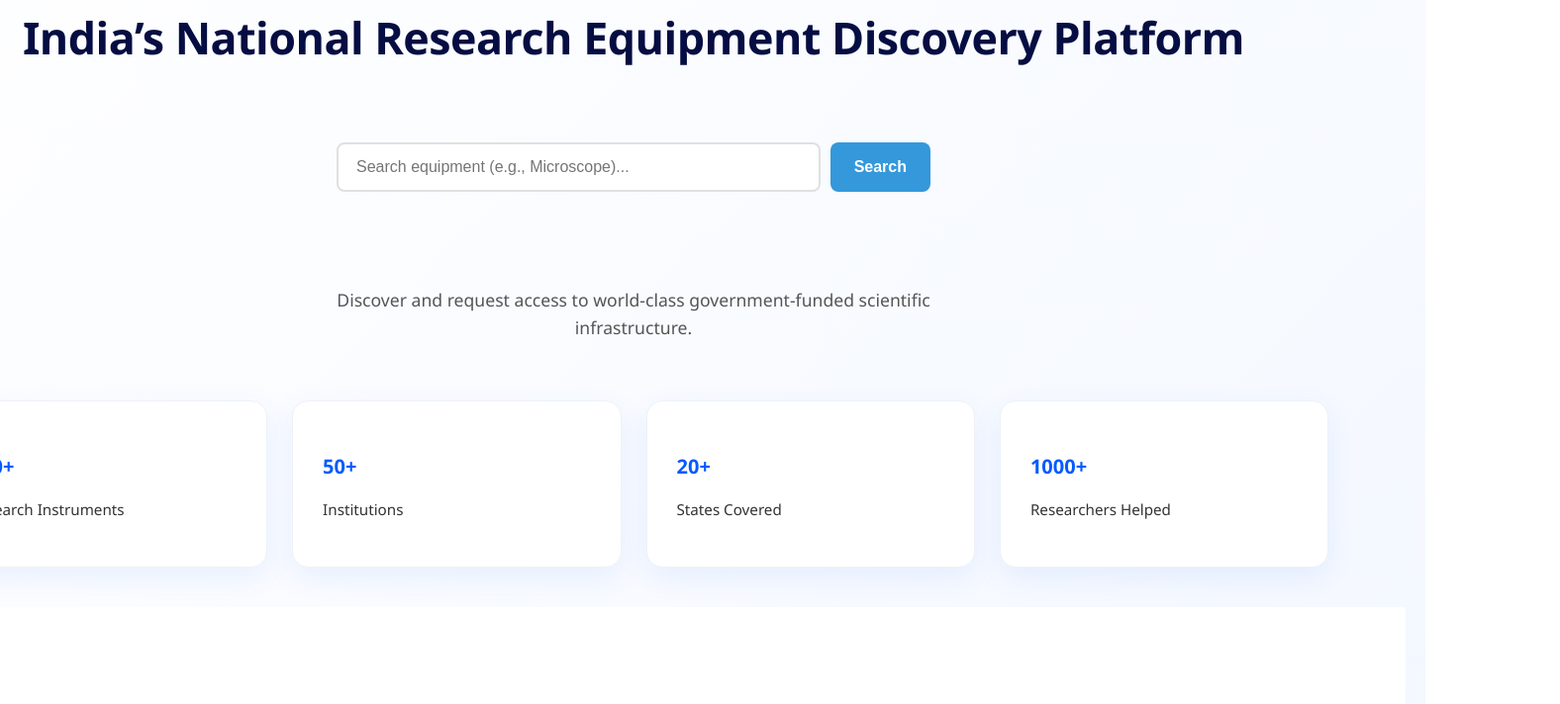
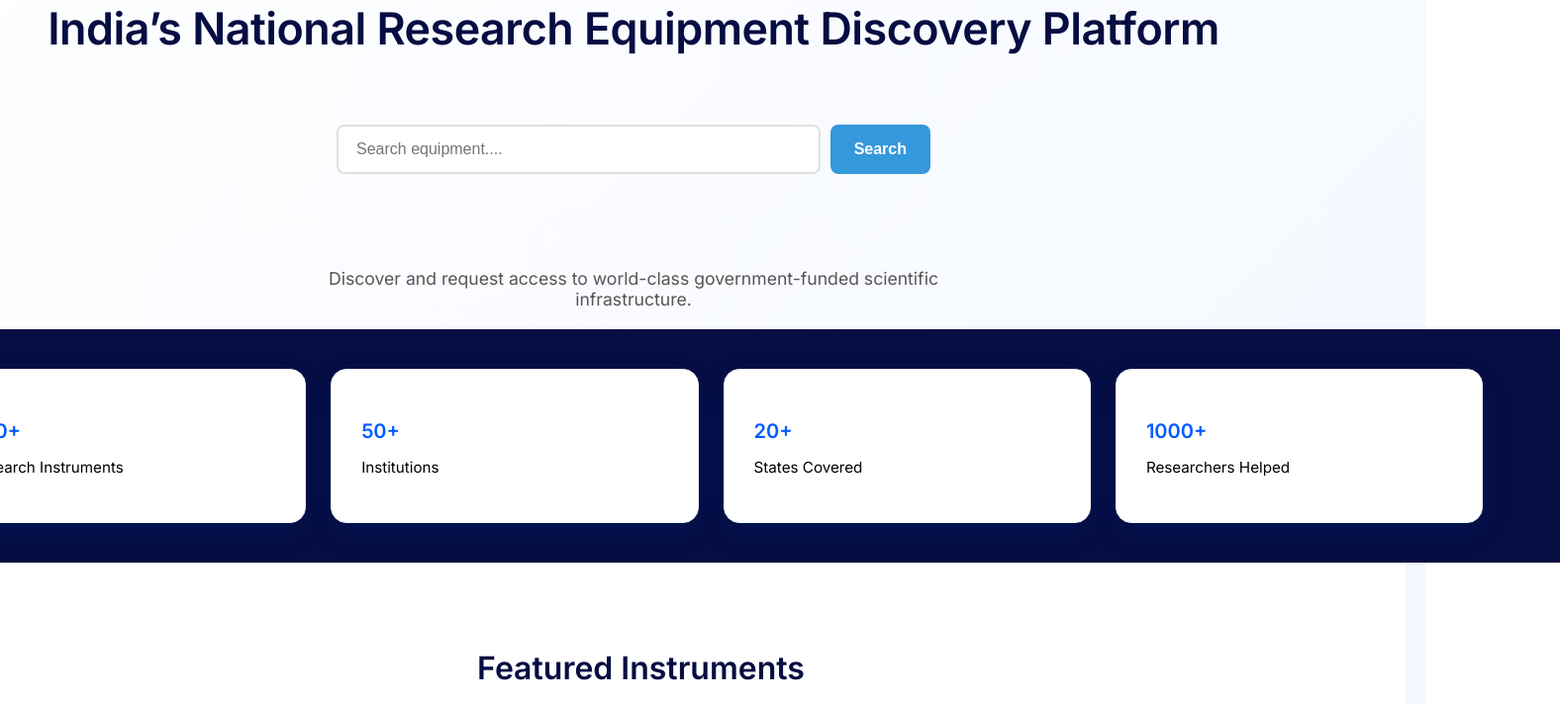
Before and after one commit to Nantha-Code/equipnet-india, a React (Vite) app: page / in a window 1280 px wide. Shown: the part 500-1212 px from the top of the page at 99% size, 1576 px wide, since content can reach past the window. Built offline with nearby package versions, Linux system fonts and the light colour scheme.

Commit message:
the home page background changed

```diff
--- a/src/components/common/SearchBar.jsx
+++ b/src/components/common/SearchBar.jsx
@@ -28,7 +28,7 @@ function SearchBar() {
       <div className="search-controls">
         <input
           type="text"
-          placeholder="Search equipment (e.g., Microscope)..."
+          placeholder="Search equipment...."
           value={search}
           onChange={(e) => setSearch(e.target.value)}
         />
--- a/src/pages/Home.css
+++ b/src/pages/Home.css
@@ -1,8 +1,8 @@
 /* General Reset & Background */
-.bg {
+.body{
   font-family: 'Segoe UI', Roboto, Helvetica, Arial, sans-serif;
-  background-color: #f8fafd;
-  color: #333;
+  background-color: #050d42;
+  color: #050d42;
   line-height: 1.6;
 }
 
@@ -34,6 +34,8 @@
   grid-template-columns: repeat(auto-fit, minmax(280px, 1fr));
   gap: 25px;
   padding: 40px 5%;
+  background: #050d42;
+  width: 100%;
 }
 
 .stat-card {
```
